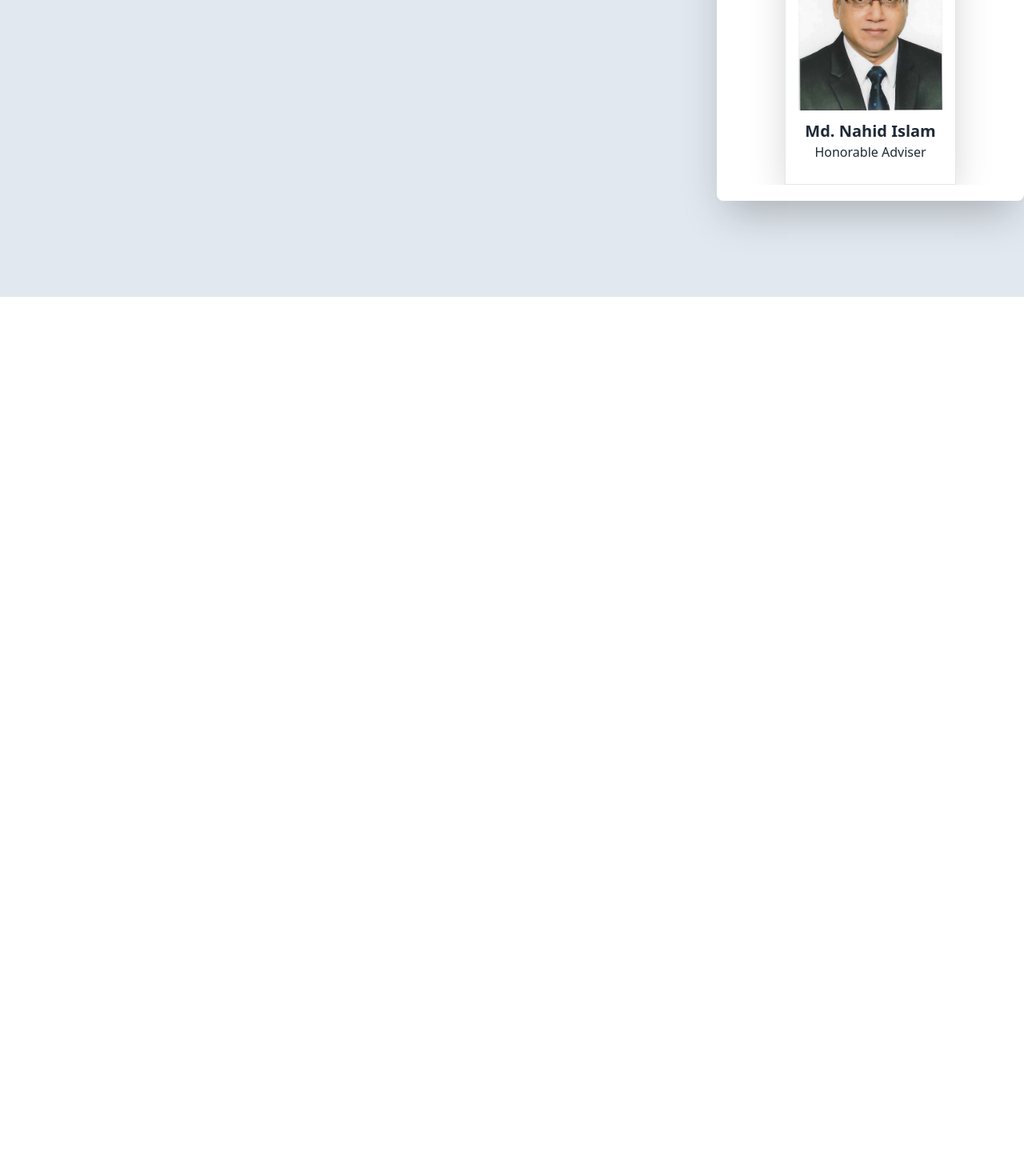
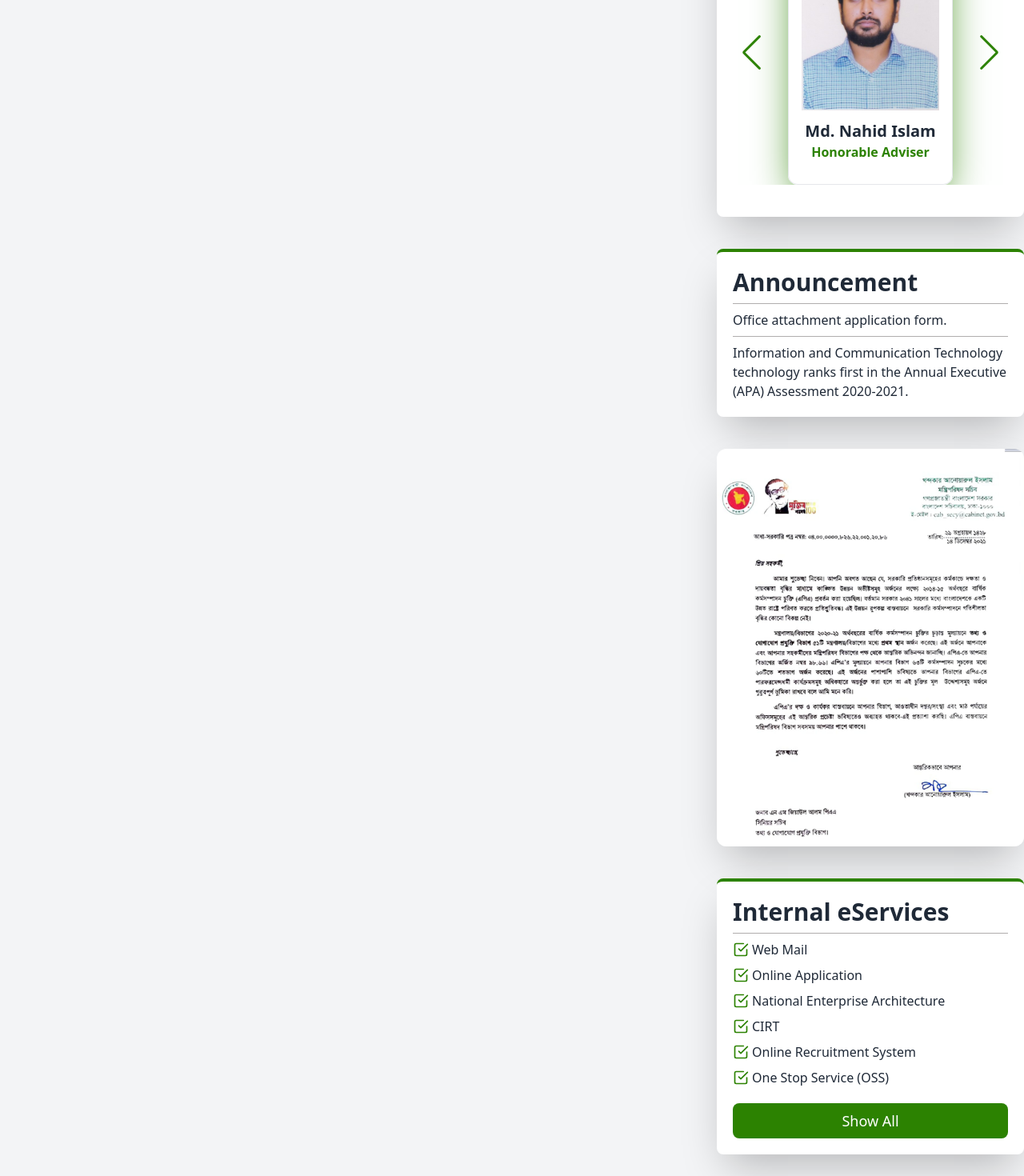
Before and after one commit to shaikTazUddin01/Web-Rethink-BD-Contest, a React (Vite) app: page / in a window 1280 px wide. Shown: the part 1140-2610 px from the top of the page at 80% size. Before the commit the page ends 1511 px from the top, so only its background shows below. Built offline with nearby package versions, Linux system fonts and the light colour scheme.

Commit message:
added announcement and eServices section

```diff
--- a/src/App.tsx
+++ b/src/App.tsx
@@ -2,7 +2,7 @@ import Home from "./pages/Home";
 
 function App() {
   return (
-  <div className="bg-slate-200 h-full">
+  <div className="bg-gray-100 h-full">
       <div className="max-w-7xl mx-auto">
       <Home></Home>
     </div>
--- a/src/component/home/Contant.tsx
+++ b/src/component/home/Contant.tsx
@@ -1,8 +1,9 @@
-import { Divider } from "antd";
-import React from "react";
+
 import Notice from "./Notice";
 import Member from "./Member";
-
+import './style.css'
+import ImportAnnouncement from "./ImportAnnouncement";
+import EServices from "./EServices";
 const Contant = () => {
   return (
     <div className=" flex  items-center gap-5 pb-20">
@@ -10,6 +11,8 @@ const Contant = () => {
       <div className="w-[30%]  h-full py-10">
         <Notice></Notice>
         <Member></Member>
+        <ImportAnnouncement></ImportAnnouncement>
+        <EServices></EServices>
       </div>
     </div>
   );
--- /dev/null
+++ b/src/component/home/EServices.tsx
@@ -0,0 +1,69 @@
+import React from 'react';
+import { FiCheckSquare } from 'react-icons/fi';
+
+const EServices = () => {
+    return (
+        <div>
+            <div className="border-t-4 border-primaryColor  bg-white p-5 rounded-lg shadow-2xl mt-10">
+      <h1 className="text-3xl font-semibold mb-2">Internal eServices</h1>
+      <div className="w-full h-[1px] bg-[#b0adad]"></div>
+      {/* ImportAnnouncement section */}
+      <a href="" className="hover:text-primaryColor flex items-center gap-1 mt-2">
+        <span className='text-primaryColor text-xl'>
+            <FiCheckSquare/>
+        </span>
+        <p className="text-[16px] font-medium">
+          Web Mail
+        </p>
+      </a>
+      {/* <div className="w-full h-[1px] bg-[#b0adad] mt-2"></div> */}
+       {/* ImportAnnouncement section */}
+       <a href="" className="hover:text-primaryColor flex items-center gap-1 mt-2">
+        <span className='text-primaryColor text-xl'>
+            <FiCheckSquare/>
+        </span>
+        <p className="text-[16px] font-medium">
+         Online Application
+        </p>
+      </a>
+       <a href="" className="hover:text-primaryColor flex items-center gap-1 mt-2">
+        <span className='text-primaryColor text-xl'>
+            <FiCheckSquare/>
+        </span>
+        <p className="text-[16px] font-medium">
+        National Enterprise Architecture
+        </p>
+      </a>
+       <a href="" className="hover:text-primaryColor flex items-center gap-1 mt-2">
+        <span className='text-primaryColor text-xl'>
+            <FiCheckSquare/>
+        </span>
+        <p className="text-[16px] font-medium">
+       CIRT
+        </p>
+      </a>
+
+       <a href="" className="hover:text-primaryColor flex items-center gap-1 mt-2">
+        <span className='text-primaryColor text-xl'>
+            <FiCheckSquare/>
+        </span>
+        <p className="text-[16px] font-medium">
+        Online Recruitment System
+        </p>
+      </a>
+       <a href="" className="hover:text-primaryColor flex items-center gap-1 mt-2">
+        <span className='text-primaryColor text-xl'>
+            <FiCheckSquare/>
+        </span>
+        <p className="text-[16px] font-medium">
+        One Stop Service (OSS)
+        </p>
+      </a>
+
+      <button className='w-full bg-primaryColor text-white rounded-lg py-2 text-lg mt-5'>Show All </button>
+    </div>
+        </div>
+    );
+};
+
+export default EServices;
--- /dev/null
+++ b/src/component/home/ImportAnnouncement.tsx
@@ -0,0 +1,31 @@
+import { MdCalendarMonth } from "react-icons/md";
+import img1 from '../../assets/ICT Division Result.png'
+
+const ImportAnnouncement = () => {
+  return (
+    <div>
+      <div className="border-t-4 border-primaryColor  bg-white p-5 rounded-lg shadow-2xl mt-10">
+      <h1 className="text-3xl font-semibold mb-2">Announcement</h1>
+      <div className="w-full h-[1px] bg-[#b0adad]"></div>
+      {/* ImportAnnouncement section */}
+      <a href="" className="hover:text-primaryColor">
+        <p className="text-[16px] mt-2 font-medium">
+          Office attachment application form.
+        </p>
+      </a>
+      <div className="w-full h-[1px] bg-[#b0adad] mt-2"></div>
+       {/* ImportAnnouncement section */}
+       <a href="" className="hover:text-primaryColor">
+        <p className="text-[16px] mt-2 font-medium">
+        Information and Communication Technology technology ranks first in the Annual Executive (APA) Assessment 2020-2021.
+        </p>
+      </a>
+    </div>
+    <div className="mt-10 rounded-xl overflow-hidden shadow-2xl">
+      <img src={img1} alt="" className="" />
+    </div>
+    </div>
+  );
+};
+
+export default ImportAnnouncement;
--- a/src/component/home/Member.tsx
+++ b/src/component/home/Member.tsx
@@ -5,57 +5,60 @@ import { Swiper, SwiperSlide } from "swiper/react";
 // Import Swiper styles
 import "swiper/css";
 import "swiper/css/pagination";
-import { Autoplay } from "swiper/modules";
+import "swiper/css/navigation";
+import { Autoplay, Navigation } from "swiper/modules";
 const Member = () => {
   return (
     <div className=" border-t-4 border-primaryColor  bg-white p-5 rounded-lg shadow-2xl mt-10 overflow-hidden ">
       <div>
-        <h1 className="text-3xl font-semibold mb-2">Member</h1>
+        <h1 className="text-3xl font-semibold mb-2">Members</h1>
         <div className="w-full h-[1px] bg-[#b0adad]"></div>
       </div>
 
       {/* member serction */}
+      <div className="py-5">
         <Swiper
           slidesPerView={1}
           spaceBetween={10}
-        pagination={{
-          clickable: true,
-        }}
+          navigation={true}
           autoplay={{
-          delay: 2500,
+            delay: 2000,
           }}
           loop={true}
-        modules={[Autoplay]}
-        className="mySwiper mt-5"
+          modules={[Autoplay, Navigation]}
+          className="mySwiper "
         >
           <SwiperSlide>
             <div className="flex justify-center ">
-            <div className="shadow-2xl border   p-4">
+              <div className="shadow-2xl shadow-primaryColor border rounded-xl    p-4">
                 <div className="flex justify-center ">
                   <img src={member1} alt="" className="h-[220px] " />
                 </div>
                 <div className="text-center py-3">
                   <p className="text-xl font-semibold">Md. Nahid Islam</p>
-                <p>Honorable Adviser</p>
+                  <p className="font-semibold text-primaryColor">
+                    Honorable Adviser
+                  </p>
                 </div>
               </div>
             </div>
           </SwiperSlide>
           <SwiperSlide>
             <div className="flex justify-center ">
-            <div className="shadow-2xl border   p-4">
+              <div className="shadow-2xl shadow-primaryColor border rounded-xl    p-4">
                 <div className="flex justify-center ">
-                <img src={member2} alt="" className="h-[220px]" />
+                  <img src={member2} alt="" className="h-[220px] " />
                 </div>
                 <div className="text-center py-3">
-                <p className="text-xl font-semibold">Md. Nahid Islam</p>
-                <p>Honorable Adviser</p>
+                  <p className="text-xl font-semibold">Md. Shamsul Arefin</p>
+                  <p className="font-semibold text-primaryColor">Secretary</p>
                 </div>
               </div>
             </div>
           </SwiperSlide>
         </Swiper>
       </div>
+    </div>
   );
 };
 
--- a/src/component/home/Notice.tsx
+++ b/src/component/home/Notice.tsx
@@ -1,5 +1,5 @@
 import { MdCalendarMonth } from "react-icons/md";
-import { SlCalender } from "react-icons/sl";
+
 
 const Notice = () => {
   return (
--- /dev/null
+++ b/src/component/home/style.css
@@ -0,0 +1,4 @@
+/* slider */
+.swiper-button-prev, .swiper-button-next {
+    color: #2C8201;
+}
```
Also changed, not shown: src/assets/ICT Division Result.png (added), src/index.css (line endings or trailing spaces). Lines whose indentation alone changed are shown as unchanged.
